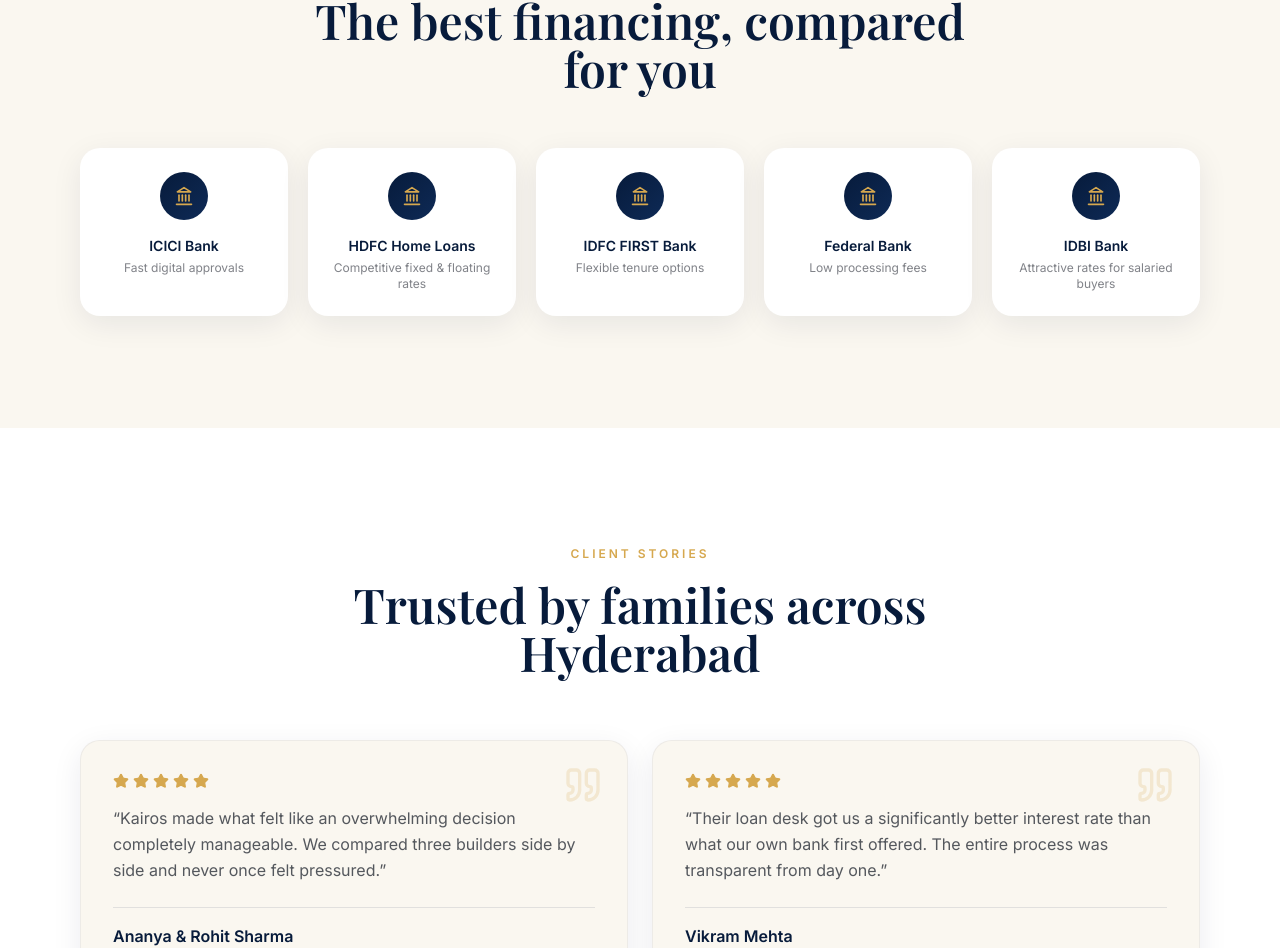
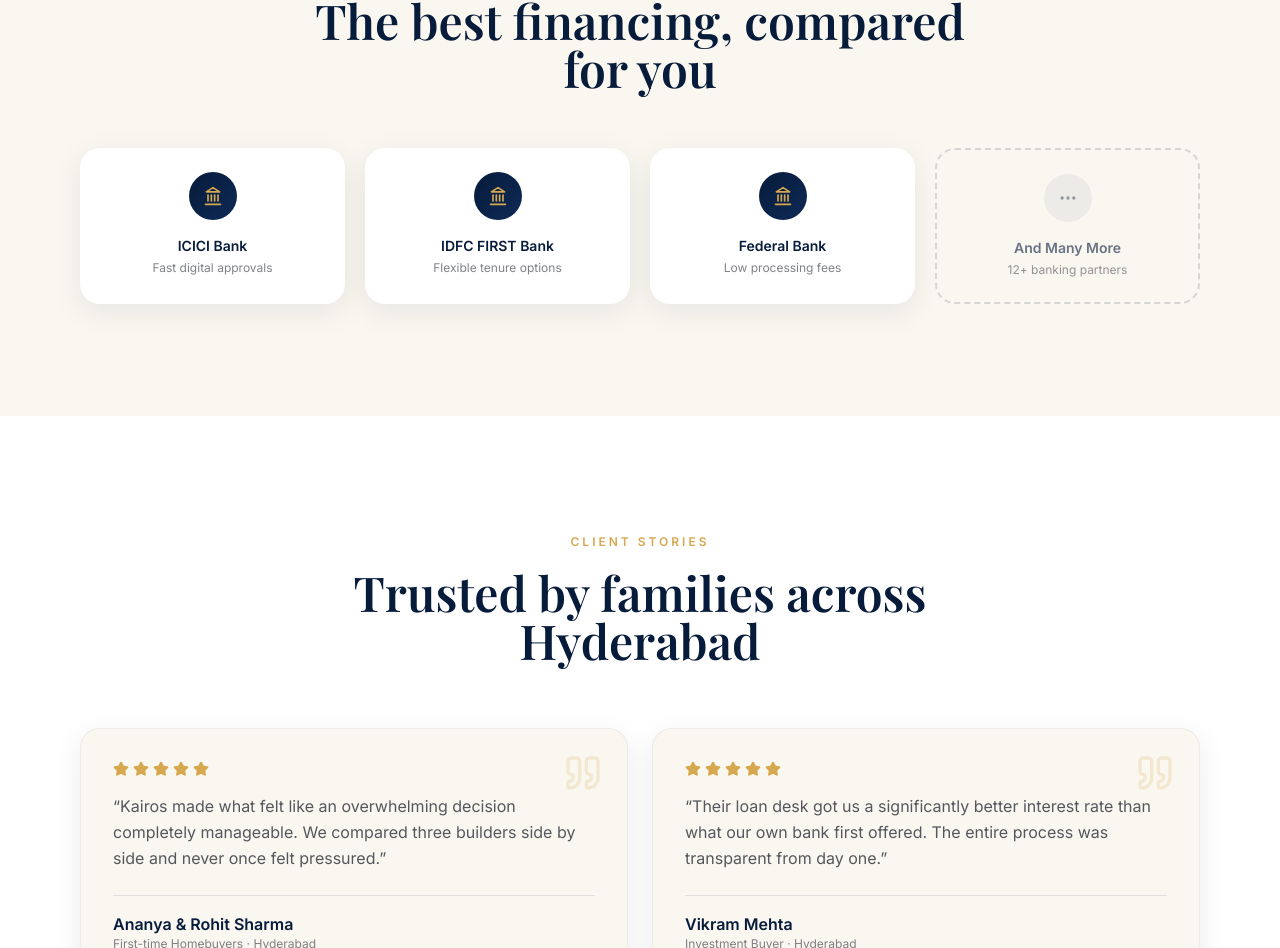
Before and after one commit to Kairos-Home-Realty/kairos-website, a Next.js app: page / in a window 1280 px wide. Shown: the part 6076-7024 px from the top of the page. Built offline with nearby package versions, Linux system fonts and the light colour scheme.

Commit message:
refactored about and home-loans page

```diff
--- a/app/about/page.tsx
+++ b/app/about/page.tsx
@@ -101,7 +101,7 @@
         </div>
       </section>
 
-      <section className="section-pad bg-white">
+      {/* <section className="section-pad bg-white">
         <div className="container-xl px-0">
           <FadeIn className="mx-auto max-w-2xl text-center">
             <span className="text-xs font-semibold uppercase tracking-[0.25em] text-gold">Our Journey</span>
@@ -126,18 +126,18 @@
             </div>
           </div>
         </div>
-      </section>
+      </section> */}
 
       <section className="section-pad bg-navy-gradient text-white">
-        <div className="container-xl grid grid-cols-1 items-center gap-10 px-0 lg:grid-cols-[auto_1fr]">
+        <div className="container-xl grid grid-cols-1 items-center gap-10 px-0 lg:flex lg:flex-row lg:justify-center">
           <FadeIn direction="right">
             <div className="flex h-28 w-28 items-center justify-center rounded-full bg-gold-gradient font-display text-3xl font-bold text-navy shadow-gold">
               AT
             </div>
           </FadeIn>
-          <FadeIn direction="left" delay={0.1}>
+          <FadeIn direction="left" delay={0.1} className="max-w-2xl lg:text-center">
             <span className="text-xs font-semibold uppercase tracking-[0.25em] text-gold">Founder&apos;s Message</span>
-            <p className="mt-4 max-w-2xl font-display text-xl leading-relaxed text-white/90 md:text-2xl">
+            <p className="mt-4 font-display text-xl leading-relaxed text-white/90 md:text-2xl">
               &ldquo;We started Kairos because we watched too many families
               make the biggest financial decision of their lives without a
               trusted guide. Our promise is simple: honest advice, every
--- a/app/home-loans/page.tsx
+++ b/app/home-loans/page.tsx
@@ -4,7 +4,7 @@
 import { EligibilityChecker } from "@/components/sections/EligibilityChecker";
 import { FAQSection } from "@/components/sections/FAQSection";
 import { BANKS, PROCESS_STEPS } from "@/constants/site";
-import { FileCheck2, Landmark, ClipboardList, BadgeCheck } from "lucide-react";
+import { FileCheck2, Landmark, ClipboardList, BadgeCheck, MoreHorizontal } from "lucide-react";
 
 export const metadata: Metadata = {
   title: "Home Loan Assistance",
@@ -21,7 +21,11 @@
   "Passport-size photographs",
 ];
 
+const FEATURED_BANK_NAMES = ["ICICI Bank", "Federal Bank", "IDFC FIRST Bank"];
+
 export default function HomeLoansPage() {
+  const featuredBanks = BANKS.filter((bank) => FEATURED_BANK_NAMES.includes(bank.name));
+
   return (
     <>
       <section className="bg-navy-gradient pt-40 pb-24 text-white md:pt-48">
@@ -108,8 +112,8 @@
             <span className="text-xs font-semibold uppercase tracking-[0.25em] text-gold">Partner Banks</span>
             <h2 className="mt-4 text-3xl font-semibold text-navy md:text-4xl">Financing options we compare for you</h2>
           </FadeIn>
-          <StaggerContainer className="mt-14 grid grid-cols-1 gap-5 sm:grid-cols-2 lg:grid-cols-5">
-            {BANKS.map((bank) => (
+          <StaggerContainer className="mt-14 grid grid-cols-2 gap-5 sm:grid-cols-4">
+          {featuredBanks.map((bank) => (
             <StaggerItem key={bank.name}>
               <div className="card-hover flex h-full flex-col items-center rounded-xl2 bg-white p-6 text-center shadow-card">
                 <div className="mb-4 flex h-12 w-12 items-center justify-center rounded-full bg-navy-gradient text-gold">
@@ -120,6 +124,15 @@
               </div>
             </StaggerItem>
           ))}
+          <StaggerItem>
+            <div className="card-hover flex h-full flex-col items-center justify-center rounded-xl2 border-2 border-dashed border-navy/15 bg-transparent p-6 text-center shadow-none">
+              <div className="mb-4 flex h-12 w-12 items-center justify-center rounded-full bg-navy/5 text-navy/40">
+                <MoreHorizontal size={20} />
+              </div>
+              <p className="text-sm font-semibold text-navy/60">And Many More</p>
+              <p className="mt-1 text-xs text-slate/50">12+ banking partners</p>
+            </div>
+          </StaggerItem>
         </StaggerContainer>
         </div>
       </section>
--- a/components/sections/BankPartnersSection.tsx
+++ b/components/sections/BankPartnersSection.tsx
@@ -1,8 +1,12 @@
 import { FadeIn, StaggerContainer, StaggerItem } from "@/components/ui/FadeIn";
 import { BANKS } from "@/constants/site";
-import { Landmark } from "lucide-react";
+import { Landmark, MoreHorizontal } from "lucide-react";
+
+const FEATURED_BANK_NAMES = ["ICICI Bank", "Federal Bank", "IDFC FIRST Bank"];
 
 export function BankPartnersSection() {
+  const featuredBanks = BANKS.filter((bank) => FEATURED_BANK_NAMES.includes(bank.name));
+
   return (
     <section className="section-pad bg-offwhite">
       <div className="container-xl px-0">
@@ -15,8 +19,8 @@
           </h2>
         </FadeIn>
 
-        <StaggerContainer className="mt-14 grid grid-cols-2 gap-5 sm:grid-cols-3 lg:grid-cols-5">
-          {BANKS.map((bank) => (
+        <StaggerContainer className="mt-14 grid grid-cols-2 gap-5 sm:grid-cols-4">
+          {featuredBanks.map((bank) => (
             <StaggerItem key={bank.name}>
               <div className="card-hover flex h-full flex-col items-center rounded-xl2 bg-white p-6 text-center shadow-card">
                 <div className="mb-4 flex h-12 w-12 items-center justify-center rounded-full bg-navy-gradient text-gold">
@@ -27,6 +31,15 @@
               </div>
             </StaggerItem>
           ))}
+          <StaggerItem>
+            <div className="card-hover flex h-full flex-col items-center justify-center rounded-xl2 border-2 border-dashed border-navy/15 bg-transparent p-6 text-center shadow-none">
+              <div className="mb-4 flex h-12 w-12 items-center justify-center rounded-full bg-navy/5 text-navy/40">
+                <MoreHorizontal size={20} />
+              </div>
+              <p className="text-sm font-semibold text-navy/60">And Many More</p>
+              <p className="mt-1 text-xs text-slate/50">12+ banking partners</p>
+            </div>
+          </StaggerItem>
         </StaggerContainer>
       </div>
     </section>
```
Lines whose indentation alone changed are shown as unchanged.
